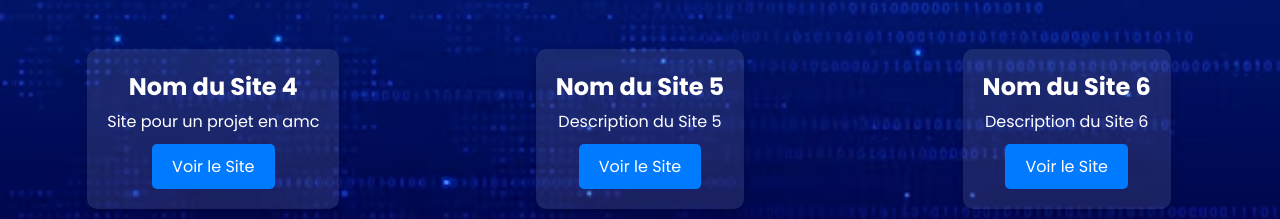
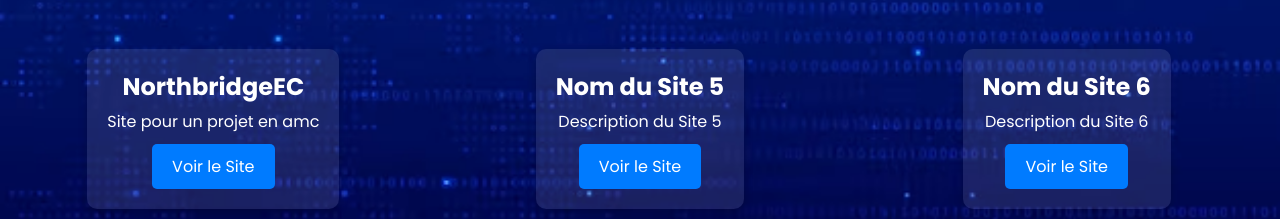
Before and after one commit to payodi/portfolio, a website: page sites.html in a window 1280 px wide. Shown: the part 421-640 px from the top of the page. Drawn offline with nearby package versions, Linux system fonts and the light colour scheme.

Commit message:
Update sites.html

```diff
--- a/sites.html
+++ b/sites.html
@@ -52,9 +52,9 @@
         </div>
 
         <div class="site-card">
-            <h3>Nom du Site 4</h3>
+            <h3>NorthbridgeEC</h3>
             <p>Site pour un projet en amc</p>
-            <a href="lien_vers_site4">Voir le Site</a>
+            <a href="https://payodi.github.io/NorthbridgeEC/">Voir le Site</a>
         </div>
 
         <div class="site-card">
```
